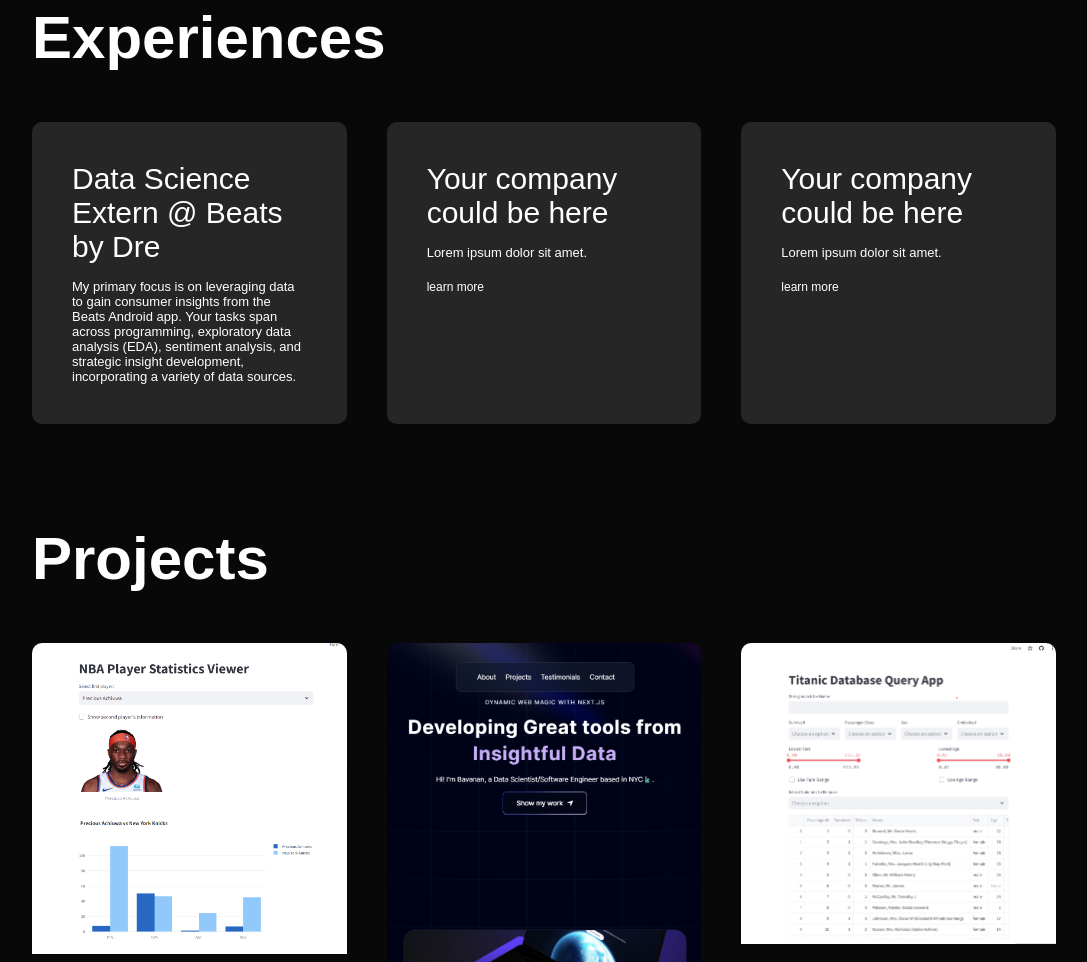
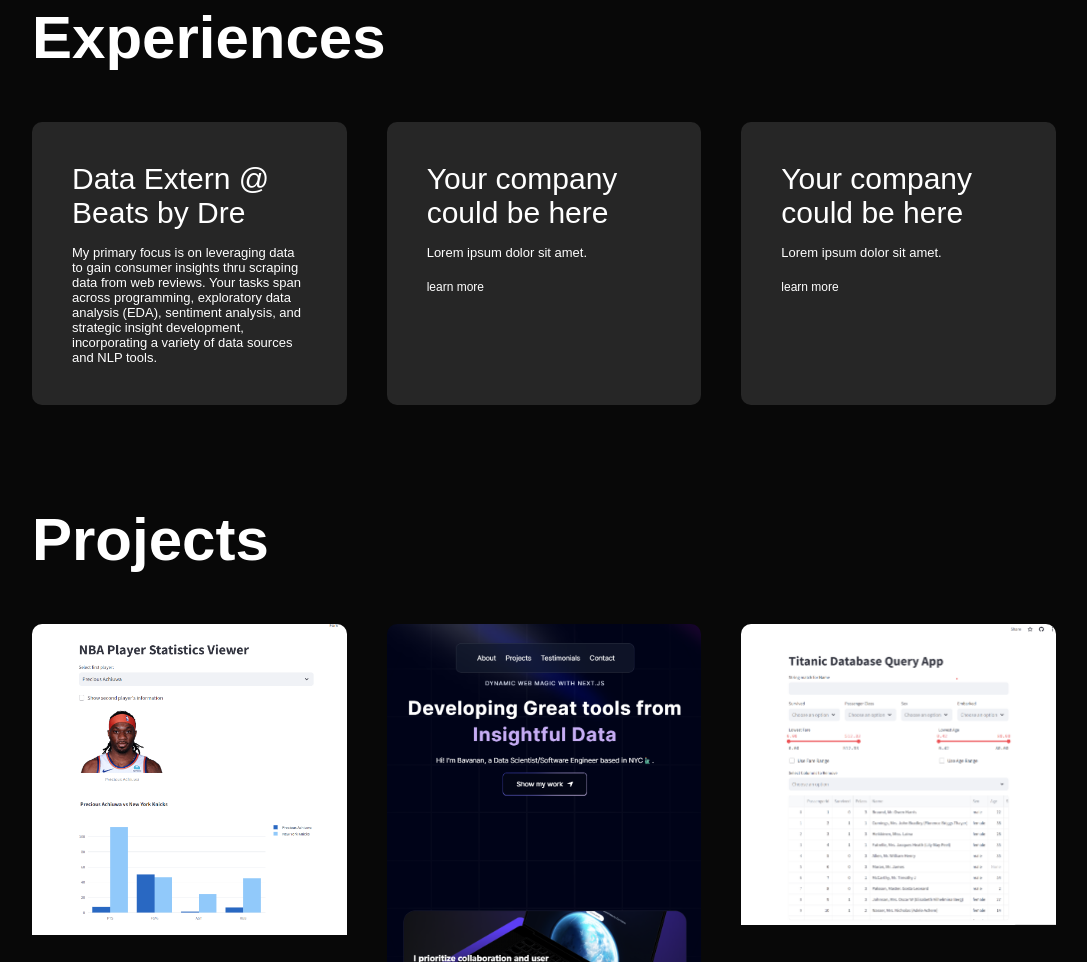
Before and after one commit to bobbramillan/bavanan, a plain HTML site: page index.html in a window 1280 px wide. Shown: the part 1377-2339 px from the top of the page, without its empty margins (96-1183 px from the left). Drawn offline with Linux system fonts and the light colour scheme.

Commit message:
Update index.html

```diff
--- a/index.html
+++ b/index.html
@@ -88,10 +88,10 @@
         <div class="experiences-list">
 
             <div>
-                <h2>Data Science Extern @ Beats by Dre</h2>
-                <p>My primary focus is on leveraging data to gain consumer insights from the Beats Android app.
+                <h2>Data Extern @ Beats by Dre</h2>
+                <p>My primary focus is on leveraging data to gain consumer insights thru scraping data from web reviews.
                    Your tasks span across programming, exploratory data analysis (EDA), sentiment analysis,
-                   and strategic insight development, incorporating a variety of data sources.</p>
+                   and strategic insight development, incorporating a variety of data sources and NLP tools.</p>
                 <!---<a href="#">learn more</a> --->
             </div>
 
```
